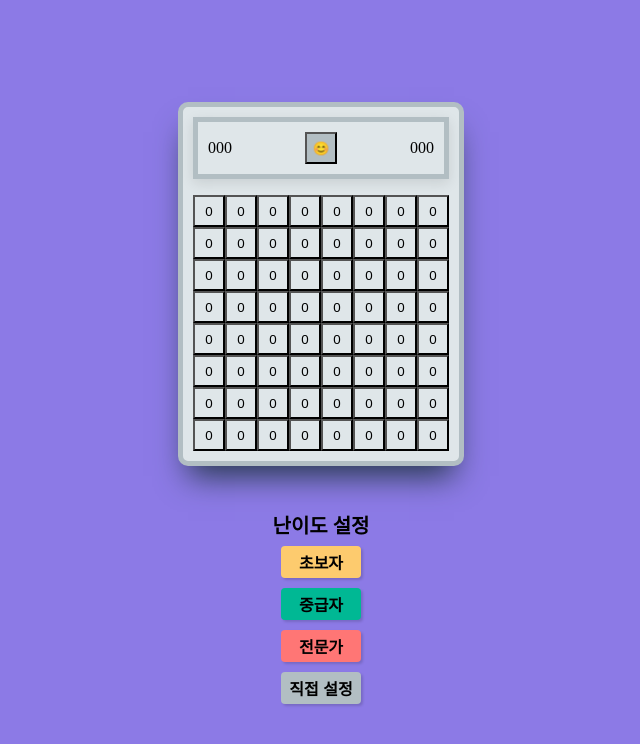
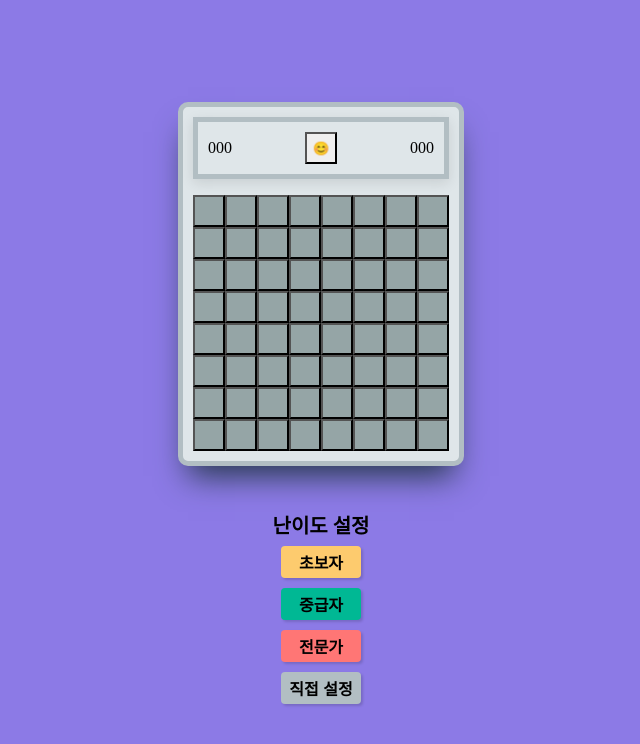
Before and after one commit to Yongveloper/minesweeper, a React (Vite) app: page / in a window 1280 px wide. Shown: the top 744 px of the page, without its empty margins (319-959 px from the left). Built offline with nearby package versions, Linux system fonts and the light colour scheme.

Commit message:
feat: 클릭시 open cell

```diff
--- a/src/components/Board/Board.tsx
+++ b/src/components/Board/Board.tsx
@@ -2,12 +2,13 @@ import styled from 'styled-components';
 import { useSelector, useDispatch } from 'react-redux';
 import { RootState } from '../../store/store';
 import { CELL_STATUS, GAME_STATUS, LEVELS } from '../../types';
-import { setBoard } from '../../store/gameSlice';
+import { openCell, setBoard } from '../../store/gameSlice';
 
 const Container = styled.div``;
 
 const Cell = styled.button<{ $isOpen: boolean }>`
-  background-color: ${({ $isOpen }) => ($isOpen ? '#ecf0f1' : 'inherit')};
+  background-color: ${({ $isOpen }) => ($isOpen ? '#ecf0f1' : '#95a5a6')};
+  border-width: ${({ $isOpen }) => $isOpen && 'none'};
 `;
 
 const Row = styled.div`
@@ -24,8 +25,11 @@ function Board() {
       dispatch(
         setBoard({ level: LEVELS.BEGINNER, row: rowIndex, column: cellIndex })
       );
+    } else {
+      dispatch(openCell({ row: rowIndex, column: cellIndex }));
     }
   };
+
   console.log(board);
 
   return (
@@ -38,7 +42,9 @@ function Board() {
               key={j}
               onClick={() => handleClickCell(i, j)}
             >
-              {cell.mine ? '💣' : cell.count}
+              {cell.status === CELL_STATUS.VISIBLE &&
+                cell.count > 0 &&
+                cell.count}
             </Cell>
           ))}
         </Row>
--- a/src/store/gameSlice.ts
+++ b/src/store/gameSlice.ts
@@ -1,6 +1,6 @@
 import { createSlice, PayloadAction } from '@reduxjs/toolkit';
-import { Cell, GAME_STATUS, GameState, LEVELS } from '../types';
-import { createBoard } from '../utils';
+import { GAME_STATUS, GameState, LEVELS } from '../types';
+import { createBoard, updateCellStatus } from '../utils';
 
 const initialState: GameState = {
   board: Array.from({ length: 8 }, () =>
@@ -11,7 +11,7 @@ const initialState: GameState = {
           status: 'hidden',
           mine: false,
           count: 0,
-        }) as Cell
+        })!
     )
   ),
   gameStatus: 'idle',
@@ -30,7 +30,8 @@ const gameSlice = createSlice({
       state,
       action: PayloadAction<{ level: string; row: number; column: number }>
     ) => {
-      switch (action.payload.level) {
+      const { level, row, column } = action.payload;
+      switch (level) {
         case LEVELS.BEGINNER:
           state.gameLevel = {
             level: LEVELS.BEGINNER,
@@ -70,13 +71,25 @@ const gameSlice = createSlice({
         state.gameLevel.rows,
         state.gameLevel.columns,
         state.gameLevel.mines,
-        { row: action.payload.row, column: action.payload.column }
+        { row, column }
       );
       state.gameStatus = GAME_STATUS.RUNNING;
+      state.board = updateCellStatus(state.board, { row, column });
+    },
+    openCell: (
+      state,
+      action: PayloadAction<{ row: number; column: number }>
+    ) => {
+      const { row, column } = action.payload;
+      if (state.board[row][column].mine) {
+        state.gameStatus = GAME_STATUS.LOST;
+        return;
+      }
+      state.board = updateCellStatus(state.board, { row, column });
     },
   },
 });
 
-export const { setBoard } = gameSlice.actions;
+export const { setBoard, openCell } = gameSlice.actions;
 
 export default gameSlice.reducer;
--- a/src/styles/GlobalStyles.ts
+++ b/src/styles/GlobalStyles.ts
@@ -21,10 +21,10 @@ export const GlobalStyles = styled.createGlobalStyle`
     justify-content: center;
     align-items: center;
     user-select: none !important;
-    background-color: #b2bec3;
     cursor: pointer;
     border-width: 2px;
     width: 32px;
     height: 32px;
+    font-weight: bold;
   }
 `;
--- a/src/utils.ts
+++ b/src/utils.ts
@@ -1,4 +1,7 @@
-import { Cell } from './types';
+import { CELL_STATUS, Cell } from './types';
+
+const dx = [-1, -1, -1, 0, 0, 1, 1, 1];
+const dy = [-1, 0, 1, -1, 1, -1, 0, 1];
 
 const setMines = (
   board: Cell[][],
@@ -34,9 +37,6 @@ const getSurroundingMineCount = (
   const rows = board.length;
   const columns = board[0].length;
   let mineCount = 0;
-
-  const dx = [-1, -1, -1, 0, 0, 1, 1, 1];
-  const dy = [-1, 0, 1, -1, 1, -1, 0, 1];
 
   for (let i = 0; i < 8; i++) {
     const newRow = row + dx[i];
@@ -83,7 +83,7 @@ export const createBoard = (
           status: 'hidden',
           mine: false,
           count: 0,
-        }) as Cell
+        })!
     )
   );
 
@@ -92,3 +92,55 @@ export const createBoard = (
 
   return board;
 };
+
+export const openEmptyCells = (
+  board: Cell[][],
+  pos: { row: number; column: number }
+): Cell[][] => {
+  const rows = board.length;
+  const columns = board[0].length;
+  const { row, column } = pos;
+
+  const queue = [{ row, column }];
+
+  while (queue.length) {
+    const { row, column } = queue.shift()!;
+
+    for (let i = 0; i < 8; i++) {
+      const newRow = row + dx[i];
+      const newColumn = column + dy[i];
+
+      if (
+        newRow < 0 ||
+        newRow >= rows ||
+        newColumn < 0 ||
+        newColumn >= columns
+      ) {
+        continue;
+      }
+
+      if (board[newRow][newColumn].status === CELL_STATUS.HIDDEN) {
+        board[newRow][newColumn].status = CELL_STATUS.VISIBLE;
+        if (board[newRow][newColumn].count === 0) {
+          queue.push({ row: newRow, column: newColumn });
+        }
+      }
+    }
+  }
+
+  return board;
+};
+
+export const updateCellStatus = (
+  board: Cell[][],
+  pos: { row: number; column: number }
+): Cell[][] => {
+  const { row, column } = pos;
+
+  if (board[row][column].count !== 0) {
+    board[row][column].status = CELL_STATUS.VISIBLE;
+    return board;
+  }
+
+  return openEmptyCells(board, { row, column });
+};
```
